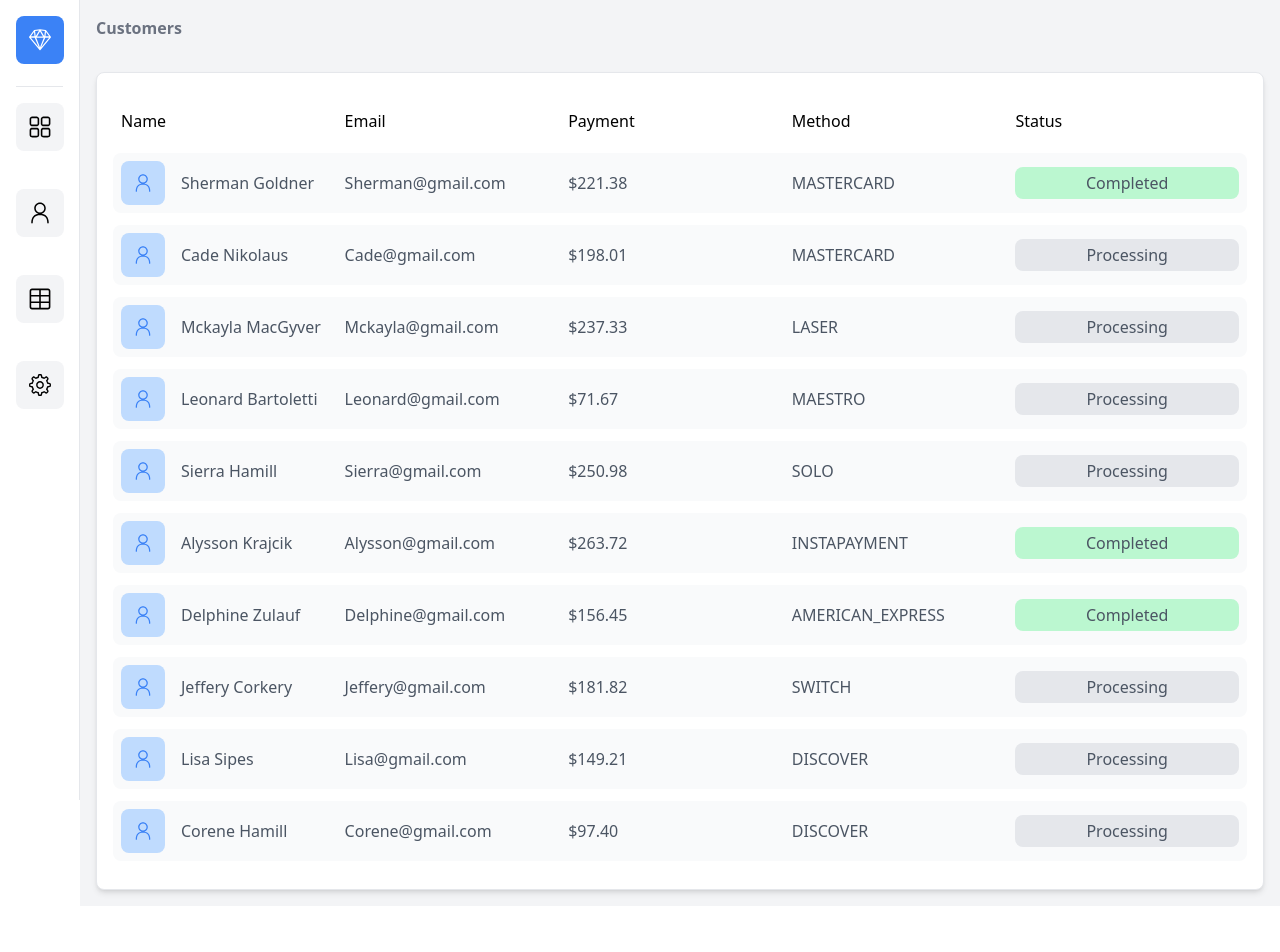
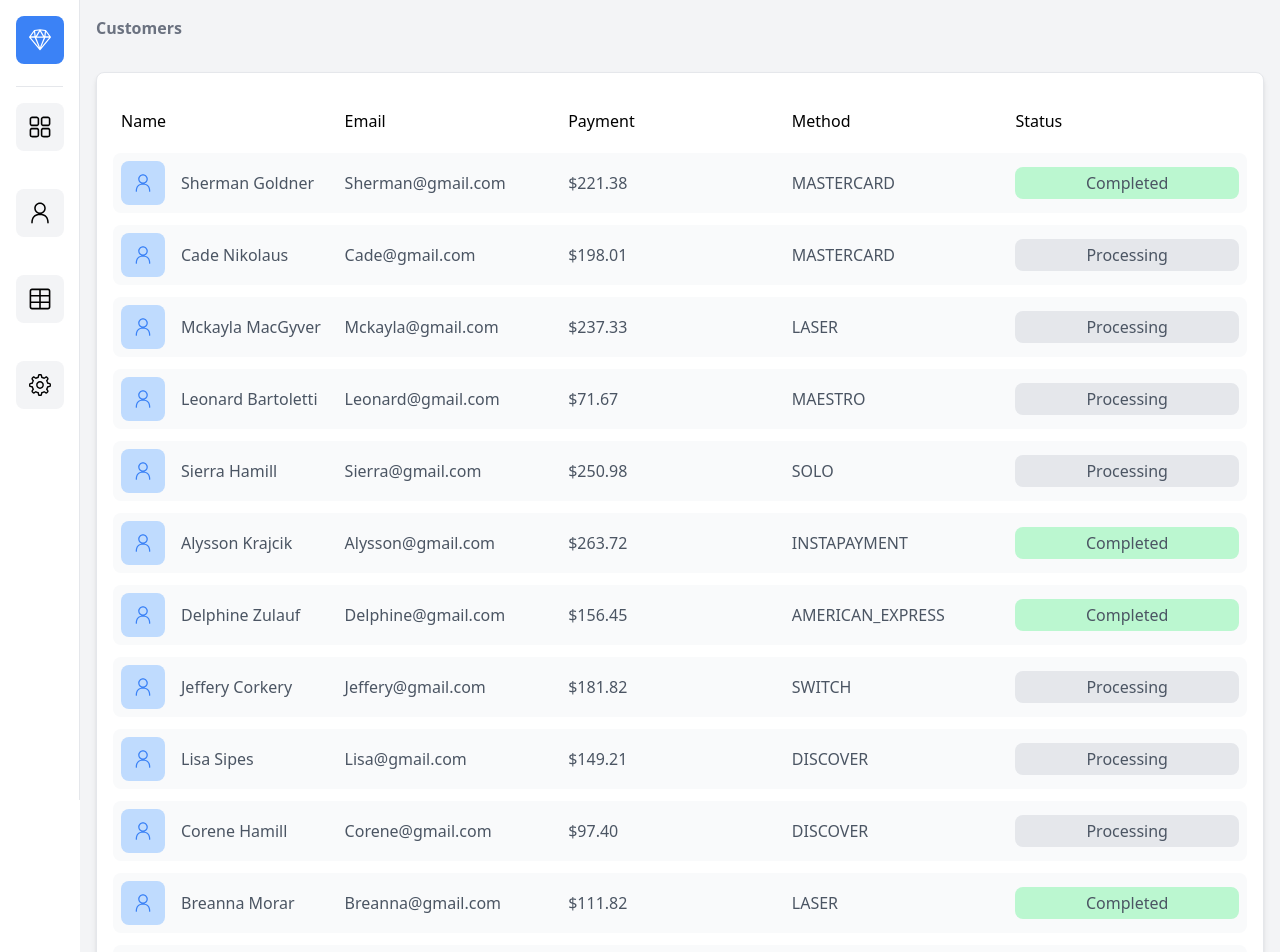
Before and after one commit to VictorOdede/next-dashboard, a Next.js app: page /customers in a window 1280 px wide. Shown: the top 952 px of the page. Before the commit the page ends 906 px from the top, so only its background shows below. Built offline with nearby package versions, Linux system fonts and the light colour scheme.

Commit message:
customers page fix

```diff
--- a/src/pages/customers.tsx
+++ b/src/pages/customers.tsx
@@ -19,7 +19,7 @@ export const Customers = () => {
 
   useEffect(() => {
     let myData = [];
-    for (let i = 1; i <= 10; i++) {
+    for (let i = 1; i <= 15; i++) {
       let item = {
         id: i,
         name: {
```
